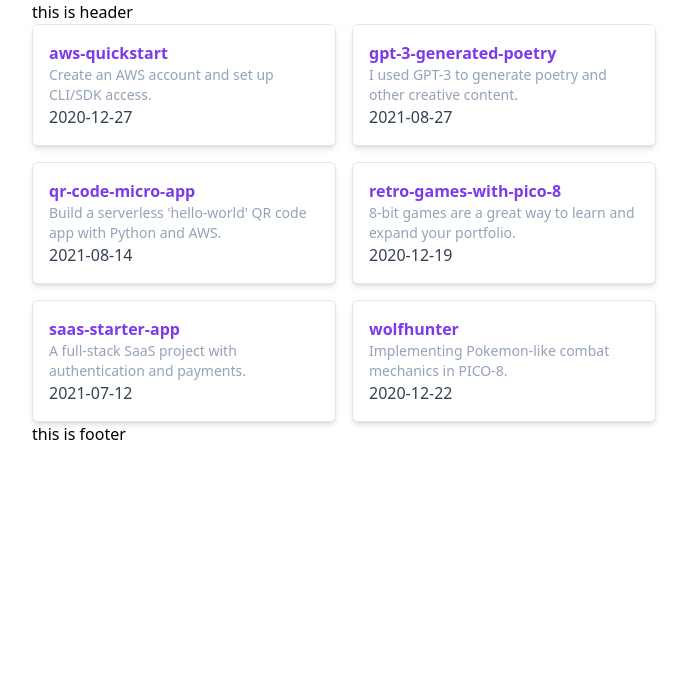
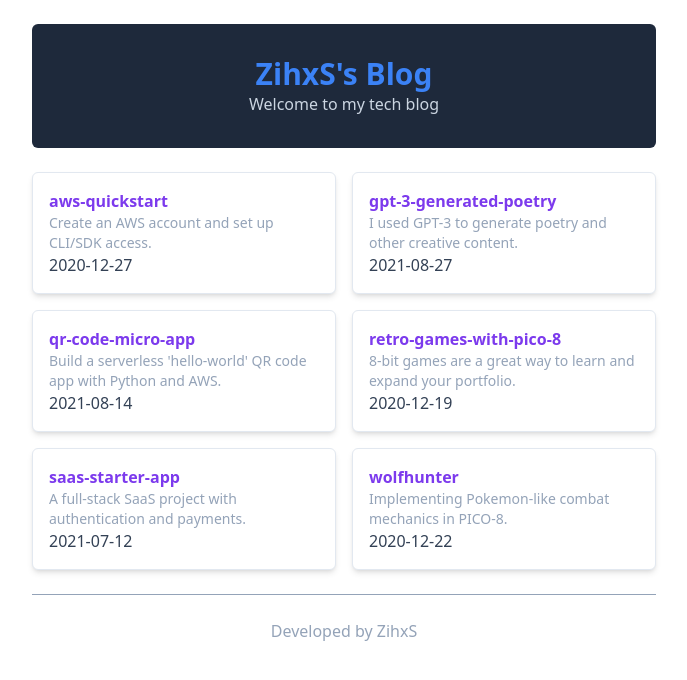
Before and after one commit to ZihxS/next-blog-static, a Next.js app: page / in a window 1280 px wide. Shown: the top 680 px of the page, without its empty margins (296-983 px from the left). Built offline with nearby package versions, Linux system fonts and the light colour scheme.

Commit message:
styling using tw

```diff
--- a/src/components/footer.tsx
+++ b/src/components/footer.tsx
@@ -1,7 +1,7 @@
 const Footer = () => {
     return (
-        <footer>
-            this is footer
+        <footer className="border-t border-slate-400 mt-6 py-6 text-center text-slate-400">
+            <h3>Developed by ZihxS</h3>
         </footer>
     )
 }
--- a/src/components/header.tsx
+++ b/src/components/header.tsx
@@ -1,7 +1,12 @@
+import Link from "next/link"
+
 const Header = () => {
     return (
-        <header>
-            this is header
+        <header className="text-center bg-slate-800 p-8 my-6 rounded-md">
+            <Link href="/">
+                <h1 className="text-3xl text-blue-500 font-bold">ZihxS's Blog</h1>
+            </Link>
+            <p className="text-slate-300">Welcome to my tech blog</p>
         </header>
     )
 }
```
